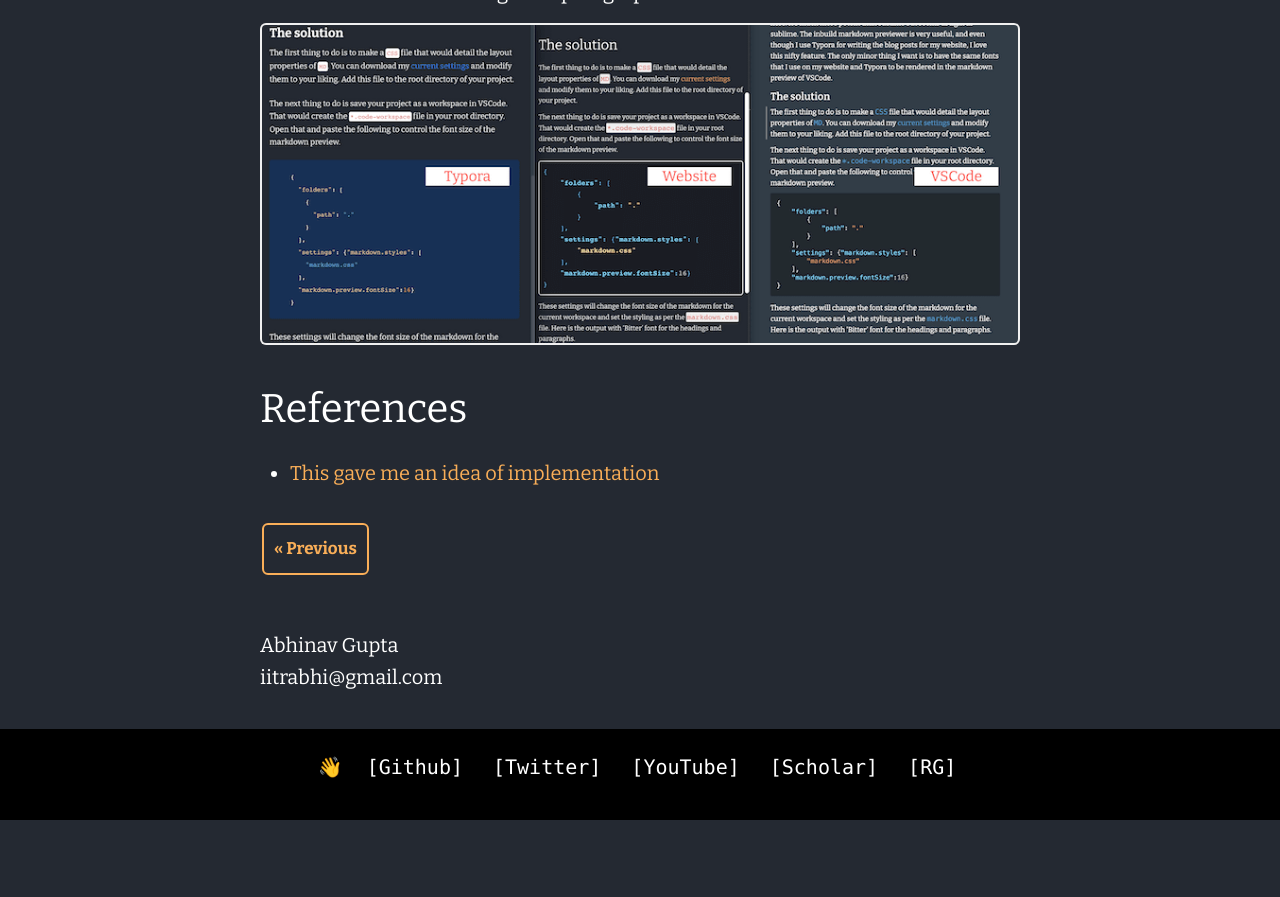
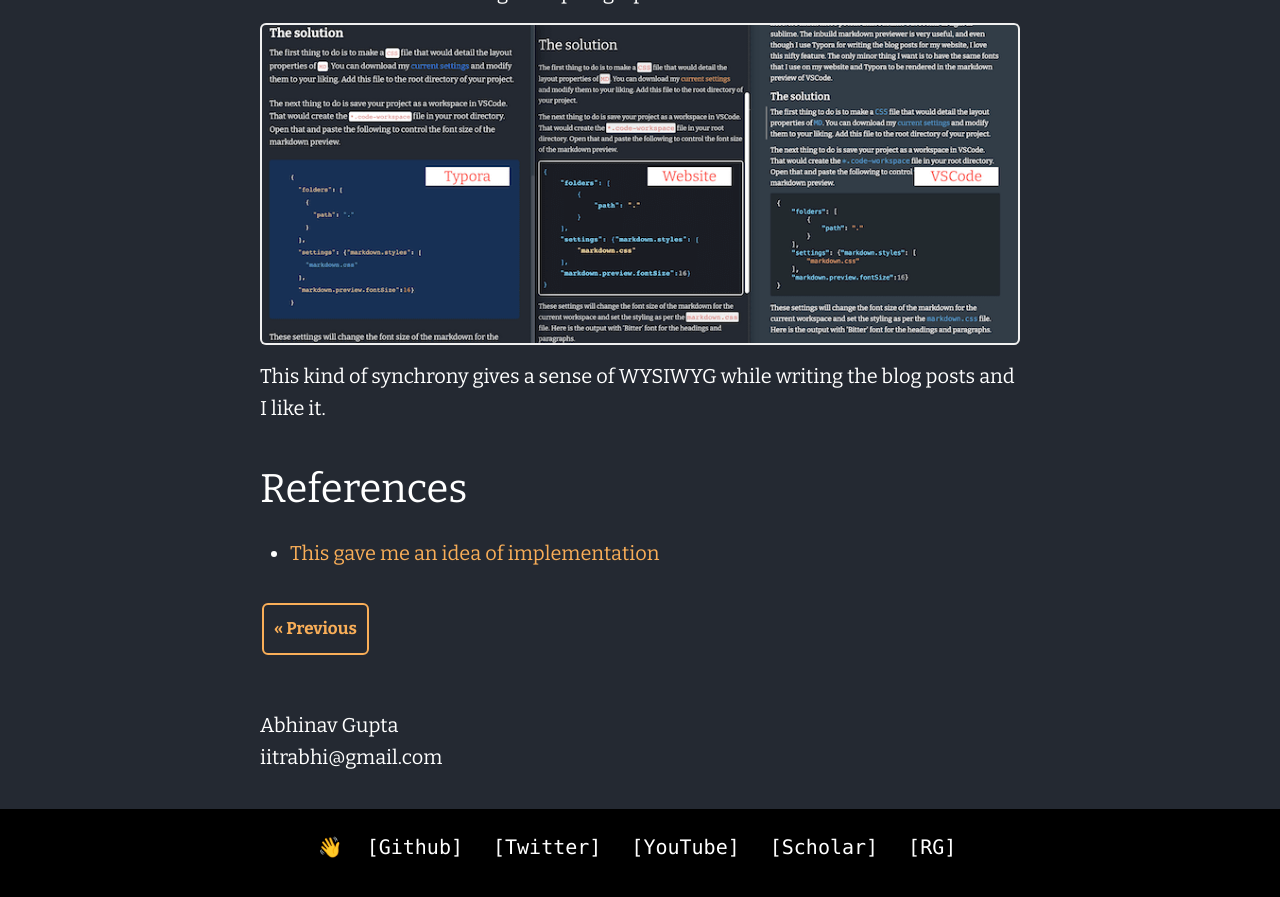
Before and after one commit to iitrabhi/iitrabhi.github.io, a Jekyll site: the page built from _posts/2022/March/2022-03-27-custom-md-font-vscode.md, in a window 1280 px wide and 900 px high, scrolled down 1490 px. Shown: the top 897 px of the window. Built offline with Jekyll 4.4.1, drawn with Linux system fonts in a browser that asks for light colours; before the commit the page ends 2310 px from its top, so only the background shows below that.

Commit message:
Update 2022-03-27-custom-md-font-vscode.md

```diff
--- a/_posts/2022/March/2022-03-27-custom-md-font-vscode.md
+++ b/_posts/2022/March/2022-03-27-custom-md-font-vscode.md
@@ -34,6 +34,8 @@ These settings will change the font size of the markdown for the current workspa
 
 ![Screenshot 2022-03-27 at 12.13.04 PM](/assets/images/Screenshot%202022-03-27%20at%2012.13.04%20PM.png)
 
+This kind of synchrony gives a sense of WYSIWYG while writing the blog posts and I like it.
+
 ## References
 
 - [This gave me an idea of implementation](https://github.com/raycon/vscode-markdown-style)
```
